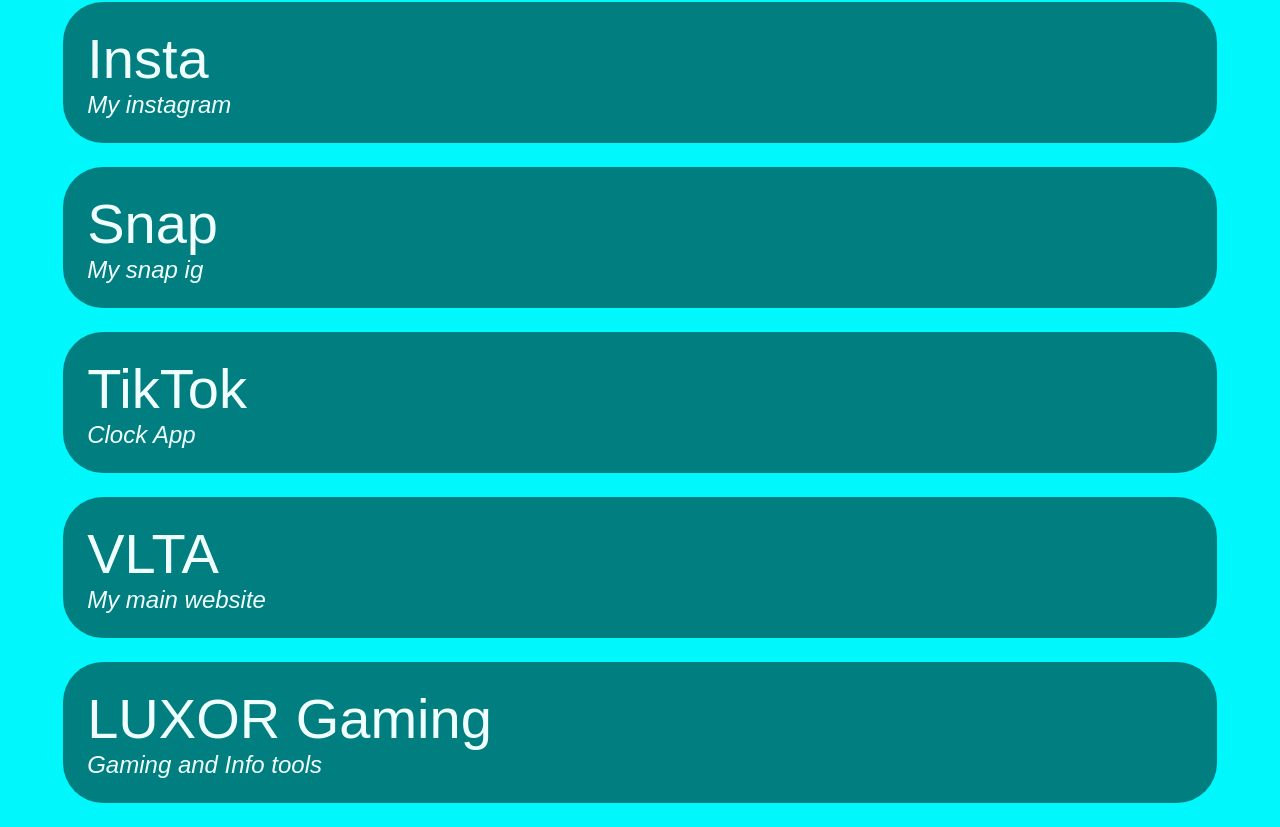
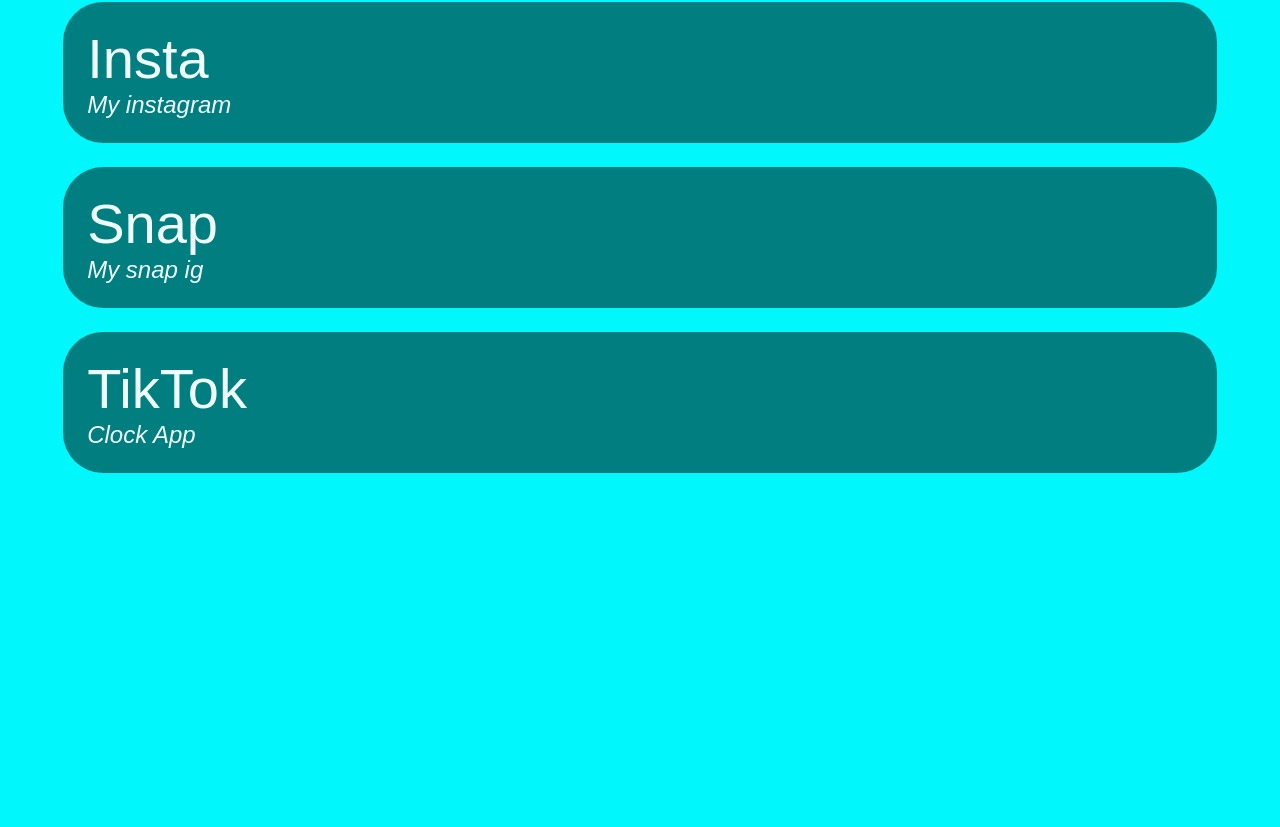
Before and after one commit to jacouby/jacouby-link, a plain HTML site: page index.html in a window 1280 px wide. Shown: the part 283-1110 px from the top of the page. After the commit the page ends 800 px from the top, so only its background shows below. Drawn offline with Linux system fonts and the light colour scheme; a web font is replaced by a local one.

Commit message:
Update index.html

```diff
--- a/index.html
+++ b/index.html
@@ -36,21 +36,6 @@
                         <h3 class="subtitle">Clock App</h3>
                     </div>
                 </div>
-            </a>
-            <a href="javascript: void">
-                <div onclick="HandleLinkClick('vlta.net')" class="link">
-                    <div class="link-text-container">
-                        <h1 class="title">VLTA</h1>
-                        <h3 class="subtitle">My main website</h3>
-                    </div>
-                </div>
-            <a href="javascript: void">
-                <div onclick="HandleLinkClick('luxorgaming.xyz')" class="link">
-                    <div class="link-text-container">
-                        <h1 class="title">LUXOR Gaming</h1>
-                        <h3 class="subtitle">Gaming and Info tools</h3>
-                    </div>
-                </div>
-            </a>
+</a>
     </div>
 </body>
```
